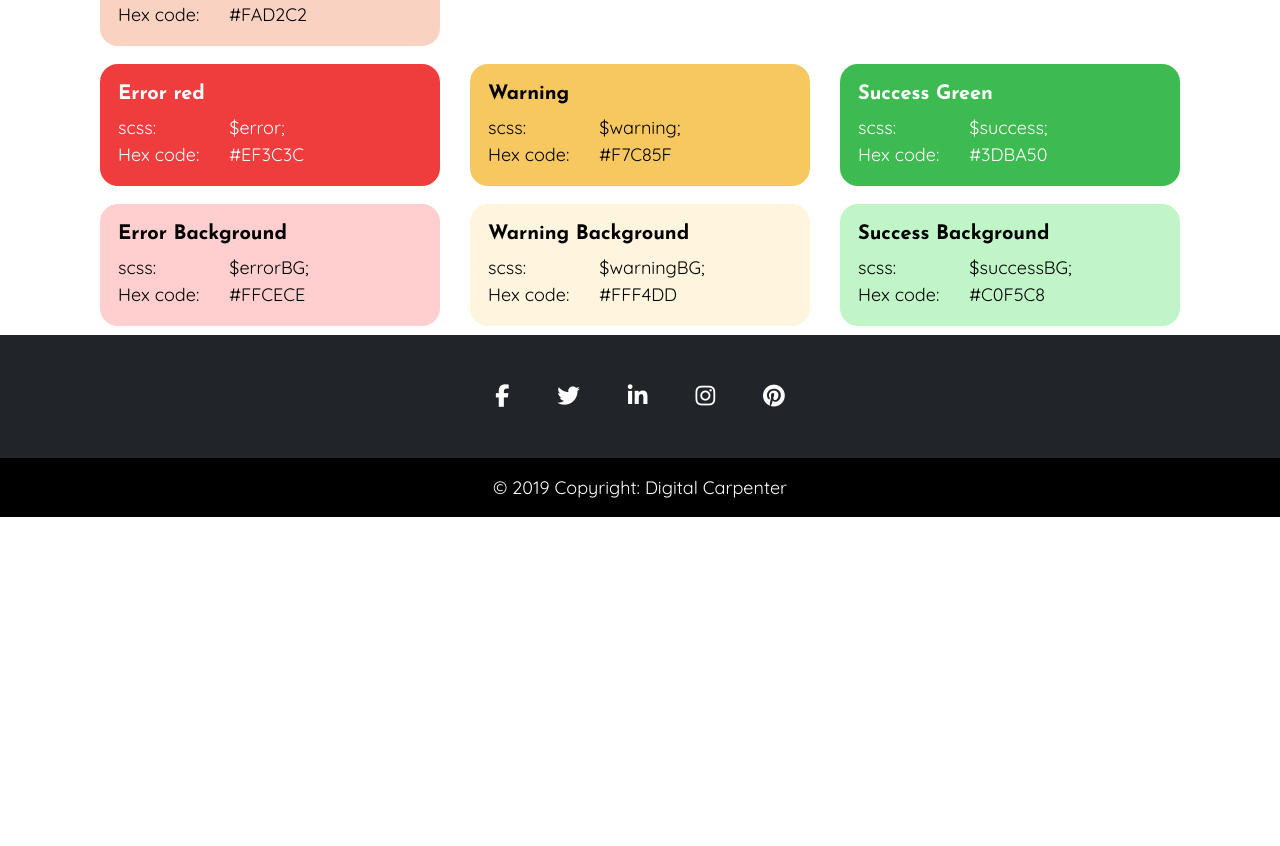
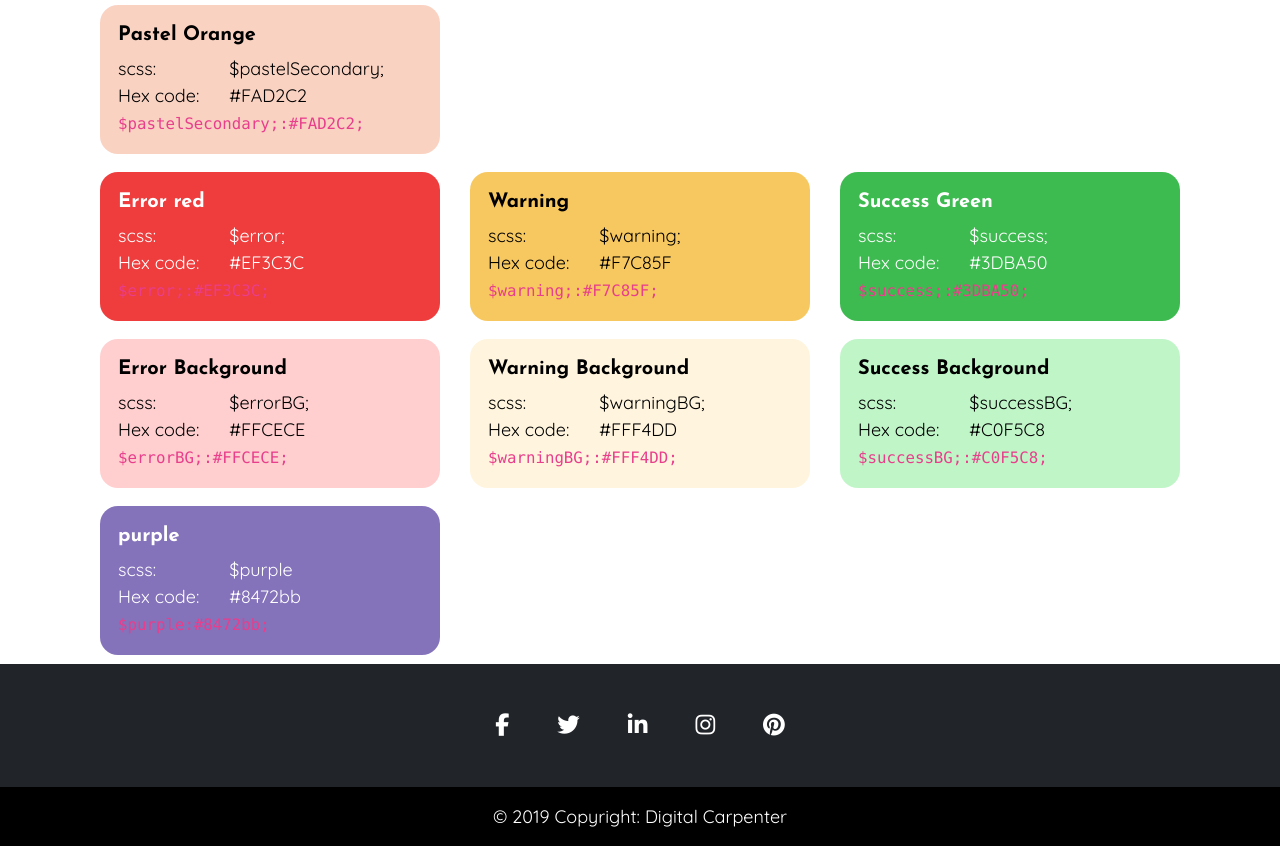
Before and after one commit to u-w0t-m8/DesignSystem, a React (Create React App) app: page /colourPage in a window 1280 px wide. Shown: the part 1249-2095 px from the top of the page. Before the commit the page ends 1766 px from the top, so only its background shows below. Built offline with nearby package versions, Linux system fonts and the light colour scheme.

Commit message:
added code snippet to colour palette component

```diff
--- a/src/Components/colourPalette.jsx
+++ b/src/Components/colourPalette.jsx
@@ -44,6 +44,11 @@ class ColourPalette extends Component {
               <span>{this.state.hexCode}</span>
             </div>
           </div>
+          <div className="content-code">
+            <code>
+              {this.state.scss}:{this.state.hexCode};
+            </code>
+          </div>
         </div>
       </div>
     );
--- a/src/Components/pages/colourPage.jsx
+++ b/src/Components/pages/colourPage.jsx
@@ -142,6 +142,10 @@ class ColourPage extends Component {
                 "#000"
               )}
             </div>
+
+            <div className="row">
+              {this.renderPalette("purple", "$purple", "#8472bb", "#fff")}
+            </div>
           </div>
         </div>
       </div>
```
Also changed, not shown: src/Assets/scss/_config.scss (+6 -5 lines).
